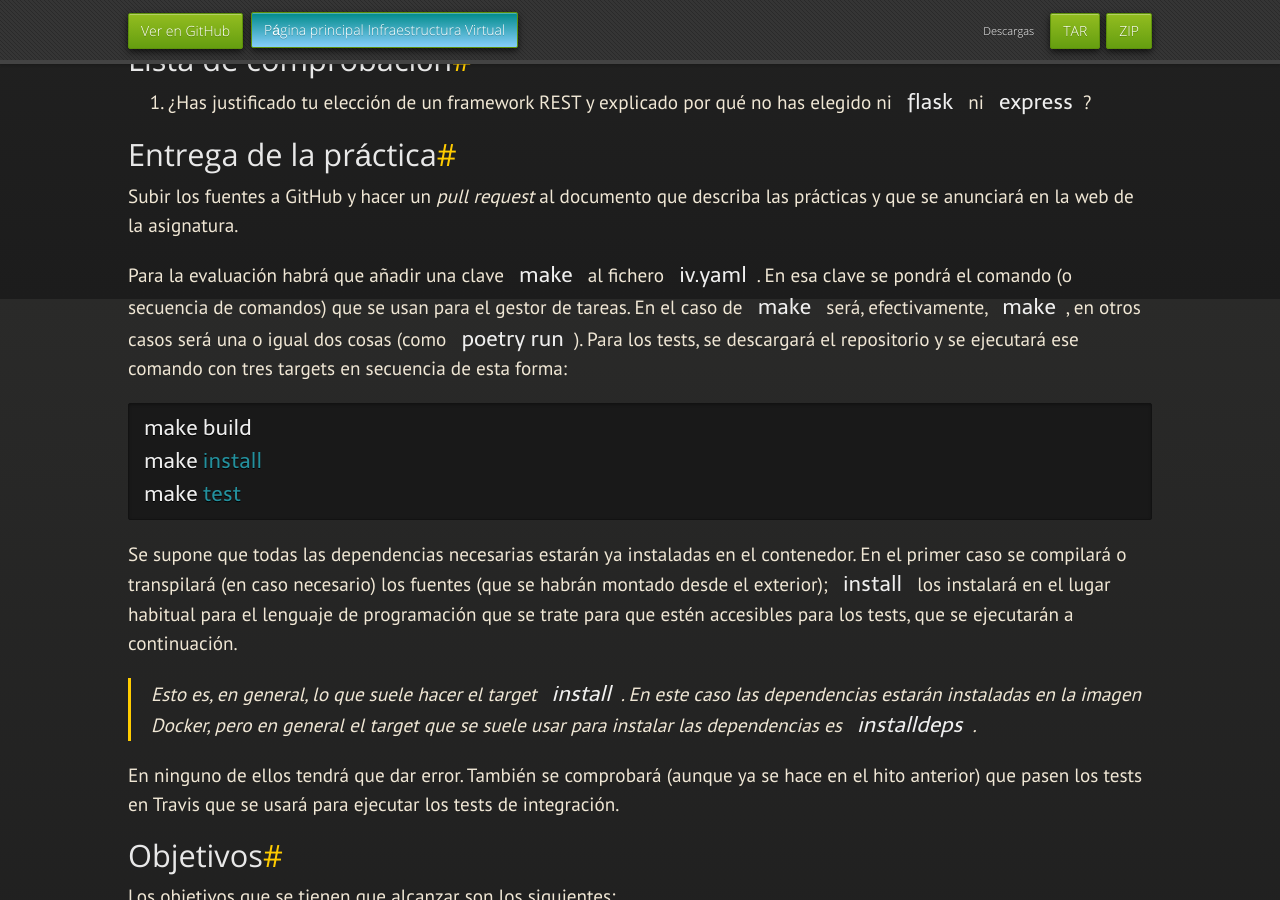
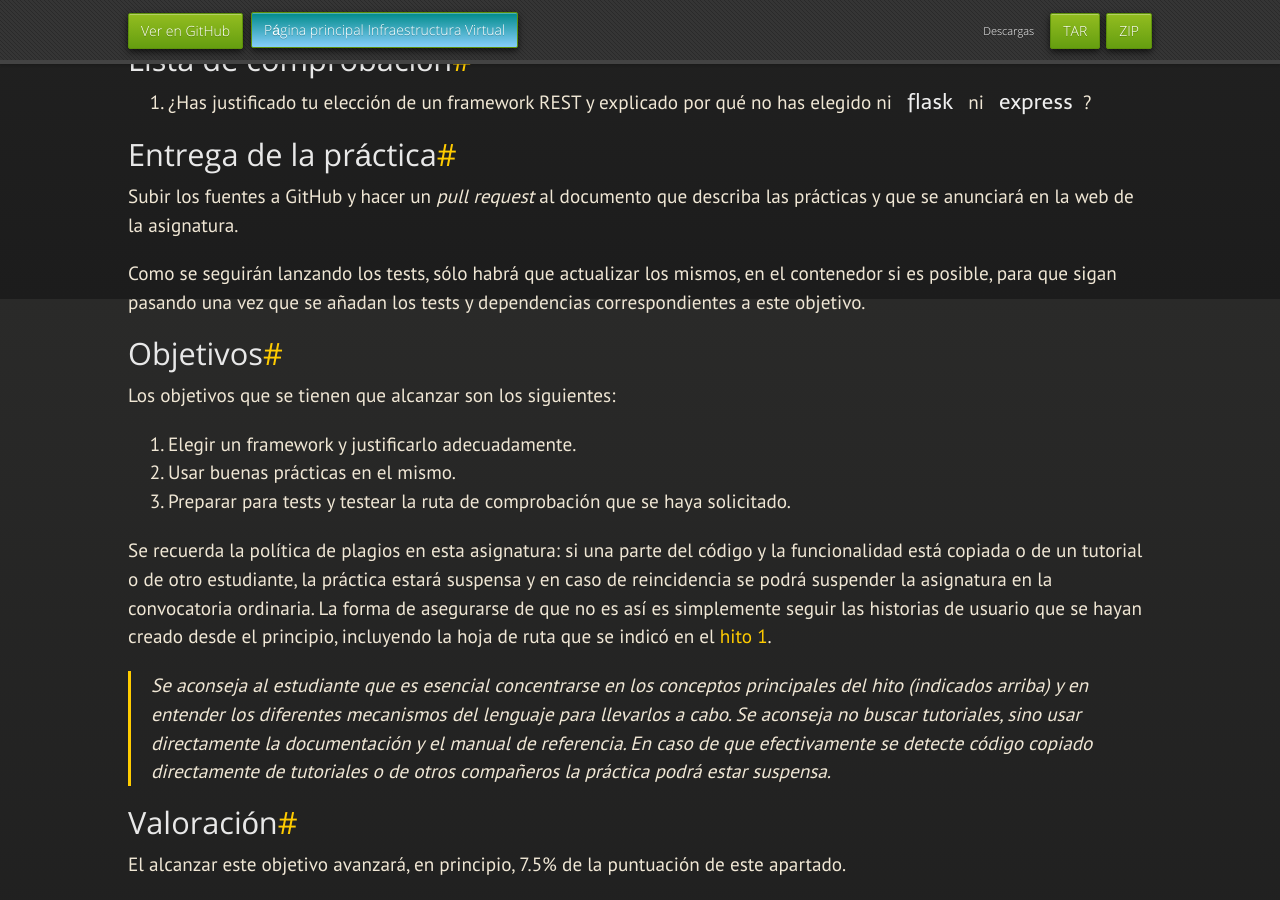
Before and after one commit to JJ/IV, a Jekyll site: the page built from documentos/proyecto/8.REST.md, in a window 1280 px wide and 900 px high, scrolled down 601 px. Built offline with Jekyll 4.4.1, drawn with Linux system fonts in a browser that asks for light colours; nearby versions of some CDN libraries; some web fonts are replaced; our own code applies the rules of GitHub Pages for plain Markdown files.

Commit message:
Sync documentos/proyecto/8.REST.md de master a gh-pages

````diff
--- a/documentos/proyecto/8.REST.md
+++ b/documentos/proyecto/8.REST.md
@@ -38,34 +38,9 @@ Subir los fuentes a GitHub y hacer un *pull request* al documento que
 describa las prácticas y que se anunciará en la web de la
 asignatura.
 
-Para la evaluación habrá que añadir una clave `make` al fichero
-`iv.yaml`. En esa clave se pondrá el comando (o secuencia de comandos)
-que se usan para el gestor de tareas. En el caso de `make` será,
-efectivamente, `make`, en otros casos será una o igual dos cosas (como
-`poetry run`). Para los tests, se descargará el repositorio y se
-ejecutará ese comando con tres targets en secuencia de esta forma:
-
-```shell
-make build
-make install
-make test
-```
-
-Se supone que todas las dependencias necesarias estarán ya instaladas
-en el contenedor. En el primer caso se compilará o transpilará (en
-caso necesario) los fuentes (que se habrán montado desde el exterior);
-`install` los instalará en el lugar habitual para el lenguaje de
-programación que se trate para que estén accesibles para los tests,
-que se ejecutarán a continuación.
-
-> Esto es, en general, lo que suele hacer el target `install`. En este
-> caso las dependencias estarán instaladas en la imagen Docker, pero
-> en general el target que se suele usar para instalar las
-> dependencias es `installdeps`.
-
-En ninguno de ellos tendrá que dar error. También se comprobará
-(aunque ya se hace en el hito anterior) que pasen los tests en Travis
-que se usará para ejecutar los tests de integración.
+Como se seguirán lanzando los tests, sólo habrá que actualizar los mismos, en el
+contenedor si es posible, para que sigan pasando una vez que se añadan los tests
+y dependencias correspondientes a este objetivo.
 
 ## Objetivos
 
````
